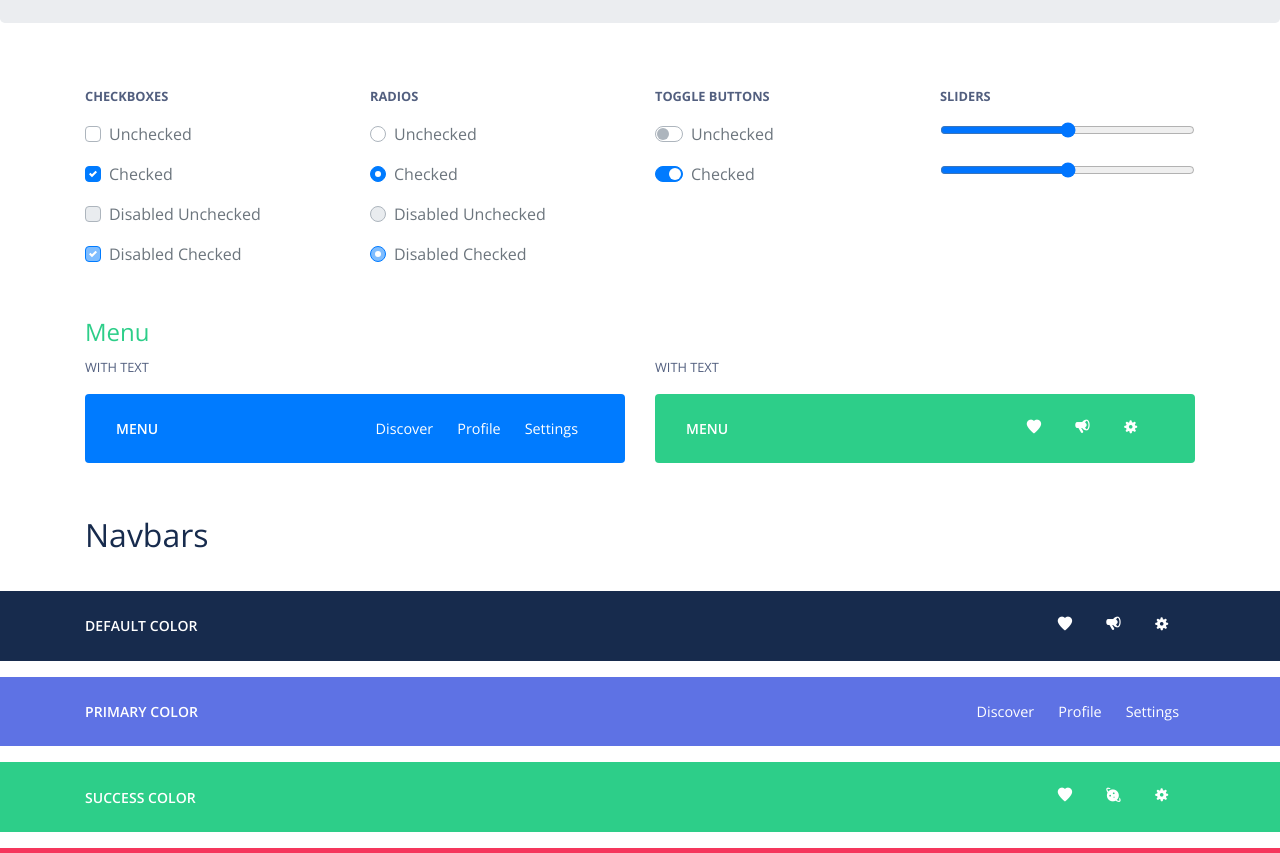
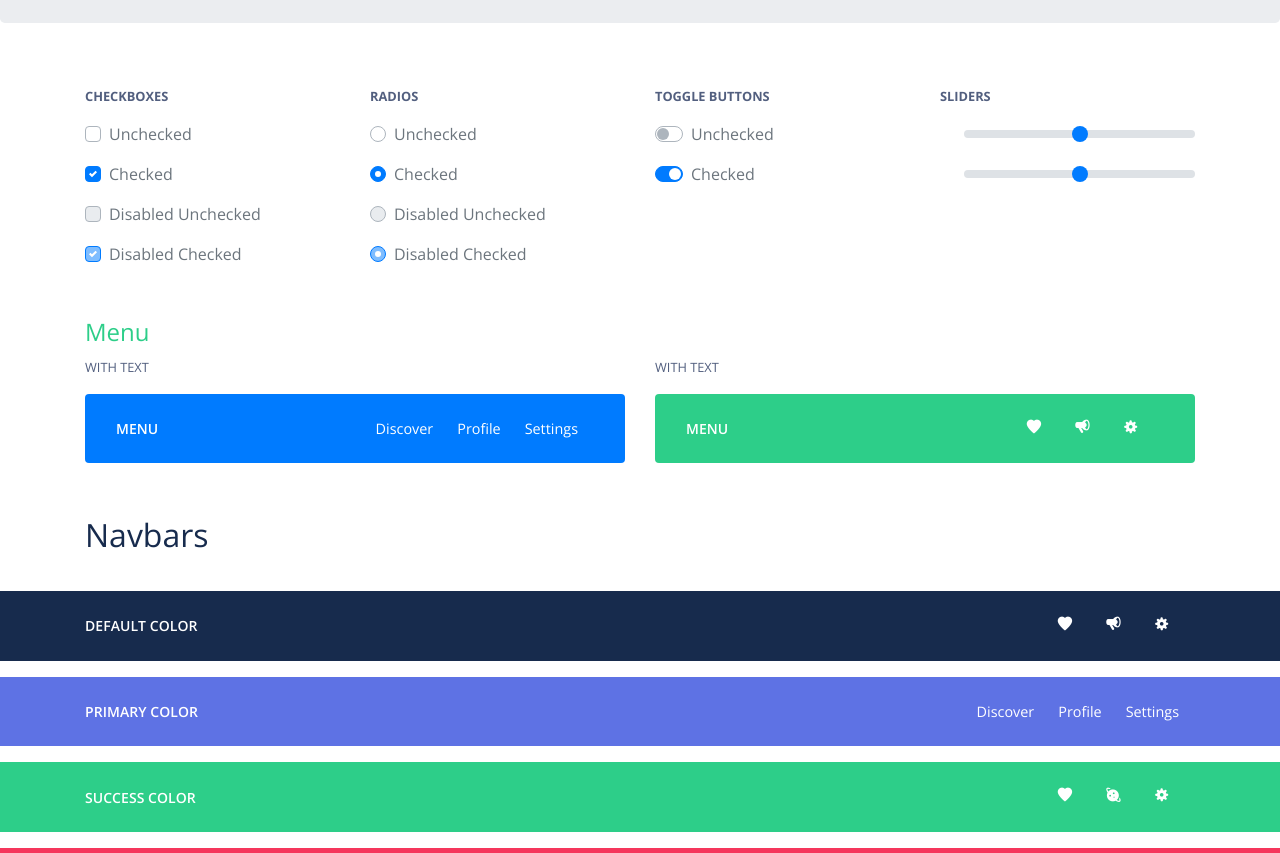
Before and after one commit to ALIHAIDER910/bezig, a plain HTML site: page index.html in a window 1280 px wide. Shown: the part 1940-2793 px from the top of the page. Drawn offline with nearby package versions, Linux system fonts and the light colour scheme.

Commit message:
custom range

```diff
--- a/index.html
+++ b/index.html
@@ -431,12 +431,12 @@
       <div class="col-lg-3 mb-lg-0 mb-4 ">
         <small class="text-uppercase font-weight-bold py-3 d-block">SLIDERS</small>
         <!-- 1 -->
-        <div class="custom-control custom-range">
-          <input type="range" name="" id="customrange-1" class="form-control-range">
+        <div class="custom-control">
+          <input type="range" name="" id="customrange-1" class="custom-range form-control-range">
         </div>
         <!-- 2 -->
-        <div class="custom-control custom-range py-3">
-          <input type="range" id="customrange-2" class="form-control-range" checked>
+        <div class="custom-control  py-3">
+          <input type="range" id="customrange-2" class=" custom-range form-control-range" checked>
         </div>
       </div>
     </div>
```
